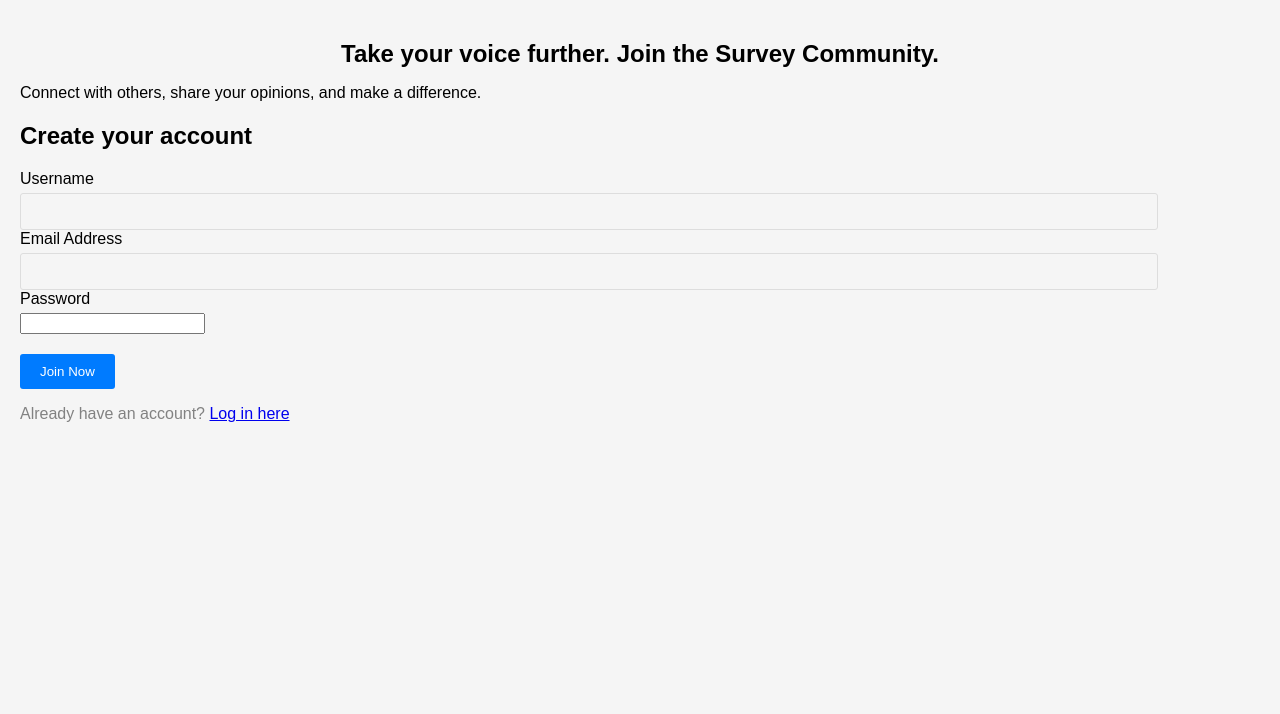
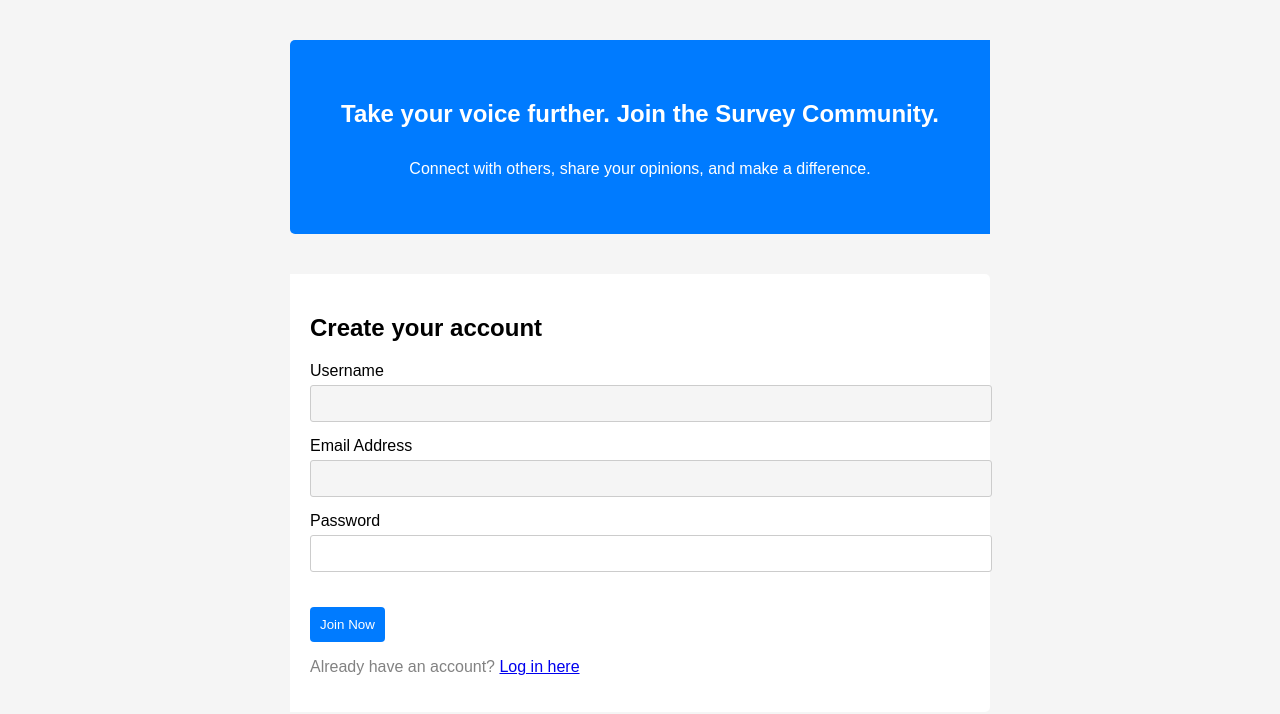
Before and after one commit to kkalirai/full_stack, a React (Create React App) app in the folder final-assignment/: page /user/register in a window 1280 px wide. Shown: the top 714 px of the page. Built offline with nearby package versions, Linux system fonts and the light colour scheme.

Commit message:
fixed UI

```diff
--- a/final-assignment/src/Home.js
+++ b/final-assignment/src/Home.js
@@ -1,7 +1,6 @@
 import React, { useEffect, useState } from "react";
-import "./stlyles/Home.css"
+import "./stlyles/Home.css";
 import { Link } from "react-router-dom";
-
 
 function Home() {
   const [surveyData, setSurveyData] = useState([]);
@@ -17,8 +16,7 @@ function Home() {
   return (
     <div className="mainContainer">
       <div className="login-container">
-      <Link to="/user/login">Login</Link>
-        {/* <a href="/user/login">Login</a> */}
+        <Link to="/user/login">Login</Link>
       </div>
 
       <h1 style={{ textAlign: "center" }}>SURVEY SITE</h1>
--- a/final-assignment/src/Login.js
+++ b/final-assignment/src/Login.js
@@ -1,15 +1,17 @@
 import React, { useState } from "react";
-import { Link } from "react-router-dom";
+import { Link, redirect, useNavigate } from "react-router-dom";
 
 function Login() {
+  const navigate = useNavigate();
   const [username, setUsername] = useState("");
   const [password, setPassword] = useState("");
 
   async function checkLogin() {
     try {
-      const data = { username, password };
+      const data = { username: username, password: password };
+      console.log("username", data);
       const response = await fetch("http://localhost:3000/user/login", {
-        method: "POST", // or 'PUT'
+        method: "POST",
         headers: {
           "Content-Type": "application/json",
         },
@@ -17,53 +19,107 @@ function Login() {
       });
 
       const result = await response.json();
-      console.log("Success:", result);
+      console.log("Success:", response);
+      if (response.status === 200) {
+        navigate("/user/dashboard");
+      }
     } catch (error) {
       console.error("Error:", error);
     }
   }
 
   return (
-    <div className="container">
-      <div className="hero">
-        <h1>Welcome Back!!</h1>
-        <p>Connect, share your voice and make a difference.</p>
-      </div>
-      <div className="form-wrapper">
-        <h2>Login</h2>
-        <form action="" method="post">
-          <div className="field">
+    <>
+      <div
+        className="container"
+        style={{
+          flex: "1",
+          display: "flex",
+          flexDirection: "column",
+          margin: "0 auto",
+          maxWidth: "700px",
+          padding: "20px",
+        }}
+      >
+        <div
+          className="hero"
+          style={{
+            backgroundColor: "#007bff",
+            color: "#fff",
+            padding: "40px",
+            textAlign: "center",
+            display: "flex",
+            flexDirection: "column",
+            justifyContent: "space-between",
+            borderRadius: "5px 0 0 5px",
+          }}
+        >
+          <h1>Welcome Back!!</h1>
+          <p>Connect, share your voice and make a difference.</p>
+        </div>
+        <div
+          className="form-wrapper"
+          style={{
+            backgroundColor: "#fff",
+            padding: "20px",
+            borderRadius: "0 5px 5px 0",
+            marginTop: "40px",
+          }}
+        >
+          <h2>Login</h2>
+          <div className="field" style={{ marginBottom: "15px" }}>
             <label htmlFor="username">Username</label>
             <input
-              value={username}
-              onChange={(e) => setUsername(e.target.value)}
               type="text"
               id="username"
               name="username"
+              value={username}
+              onChange={(e) => setUsername(e.target.value)}
               required
+              style={{
+                width: "100%",
+                padding: "10px",
+                border: "1px solid #ccc",
+                borderRadius: "3px",
+              }}
             />
           </div>
-
-          <div className="field">
+          <div className="field" style={{ marginBottom: "15px" }}>
             <label htmlFor="password">Password</label>
             <input
-              value={password}
-              onChange={(e) => setPassword(e.target.value)}
               type="password"
               id="password"
               name="password"
+              value={password}
+              onChange={(e) => setPassword(e.target.value)}
               required
+              style={{
+                width: "100%",
+                padding: "10px",
+                border: "1px solid #ccc",
+                borderRadius: "3px",
+              }}
             />
           </div>
-
-          <button onClick={() => checkLogin()}>Login</button>
+          <button
+            onClick={() => checkLogin()}
+            style={{
+              backgroundColor: "#007bff",
+              padding: "10px",
+              color: "white",
+              border: "none",
+              cursor: "pointer",
+              borderRadius: "4px",
+            }}
+          >
+            Login
+          </button>
           <p style={{ color: "#828282" }}>
-            Don't have an account?
-            <Link to="/user/register">Create One</Link>
+            Don't have an account? <Link to="/user/register">Create One</Link>
           </p>
-        </form>
+        </div>
       </div>
-    </div>
+    </>
   );
 }
 
--- a/final-assignment/src/Register.js
+++ b/final-assignment/src/Register.js
@@ -1,30 +1,104 @@
-import React from 'react';
-import "./stlyles/Register.css"
-const Register = () => {
+import React from "react";
+
+const SurveyCommunity = () => {
   return (
-    <div className="container">
-      <div className="hero">
+    <div
+      className="container"
+      style={{
+        flex: "1",
+        display: "flex",
+        flexDirection: "column",
+        margin: "0 auto",
+        maxWidth: "700px",
+        padding: "20px",
+      }}
+    >
+      <div
+        className="hero"
+        style={{
+          backgroundColor: "#007bff",
+          color: "#fff",
+          padding: "40px",
+          textAlign: "center",
+          display: "flex",
+          flexDirection: "column",
+          justifyContent: "space-between",
+          borderRadius: "5px 0 0 5px",
+        }}
+      >
         <h1>Take your voice further. Join the Survey Community.</h1>
         <p>Connect with others, share your opinions, and make a difference.</p>
       </div>
-      <div className="form-wrapper">
+      <div
+        className="form-wrapper"
+        style={{
+          backgroundColor: "#fff",
+          padding: "20px",
+          borderRadius: "0 5px 5px 0",
+          marginTop: "40px",
+        }}
+      >
         <h2>Create your account</h2>
         <form action="/user/register" method="post">
-          <div className="field">
+          <div className="field" style={{ marginBottom: "15px" }}>
             <label htmlFor="username">Username</label>
-            <input type="text" id="username" name="username" required />
+            <input
+              type="text"
+              id="username"
+              name="username"
+              required
+              style={{
+                width: "100%",
+                padding: "10px",
+                border: "1px solid #ccc",
+                borderRadius: "3px",
+              }}
+            />
           </div>
-          <div className="field">
+          <div className="field" style={{ marginBottom: "15px" }}>
             <label htmlFor="email">Email Address</label>
-            <input type="email" id="email" name="email" required />
+            <input
+              type="email"
+              id="email"
+              name="email"
+              required
+              style={{
+                width: "100%",
+                padding: "10px",
+                border: "1px solid #ccc",
+                borderRadius: "3px",
+              }}
+            />
           </div>
-          <div className="field">
+          <div className="field" style={{ marginBottom: "15px" }}>
             <label htmlFor="password">Password</label>
-            <input type="password" id="password" name="password" required />
+            <input
+              type="password"
+              id="password"
+              name="password"
+              required
+              style={{
+                width: "100%",
+                padding: "10px",
+                border: "1px solid #ccc",
+                borderRadius: "3px",
+              }}
+            />
           </div>
-
-          <button type="submit">Join Now</button>
-          <p style={{ color: '#828282' }}>
+          <button
+            type="submit"
+            style={{
+              backgroundColor: "#007bff",
+              padding: "10px",
+              color: "white",
+              border: "none",
+              cursor: "pointer",
+              borderRadius: "4px",
+            }}
+          >
+            Join Now
+          </button>
+          <p style={{ color: "#828282" }}>
             Already have an account? <a href="/user/login">Log in here</a>
           </p>
         </form>
@@ -33,4 +107,4 @@ const Register = () => {
   );
 };
 
-export default Register;
+export default SurveyCommunity;
```
